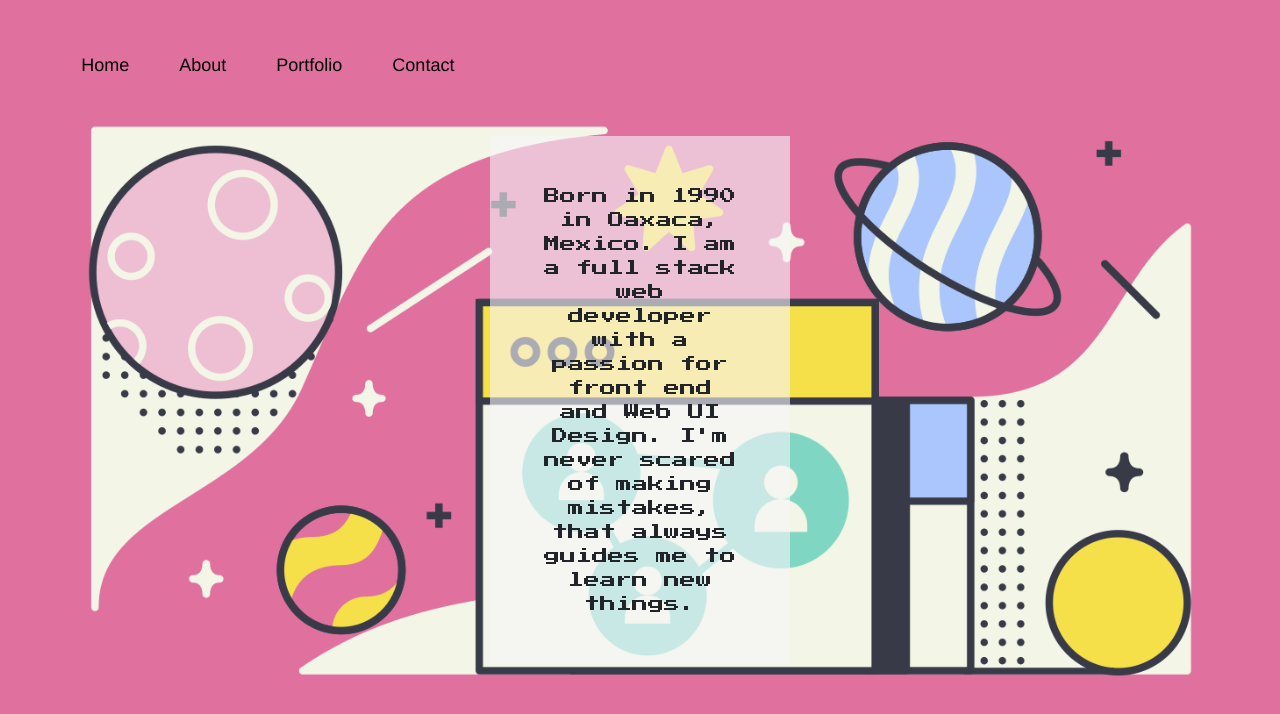
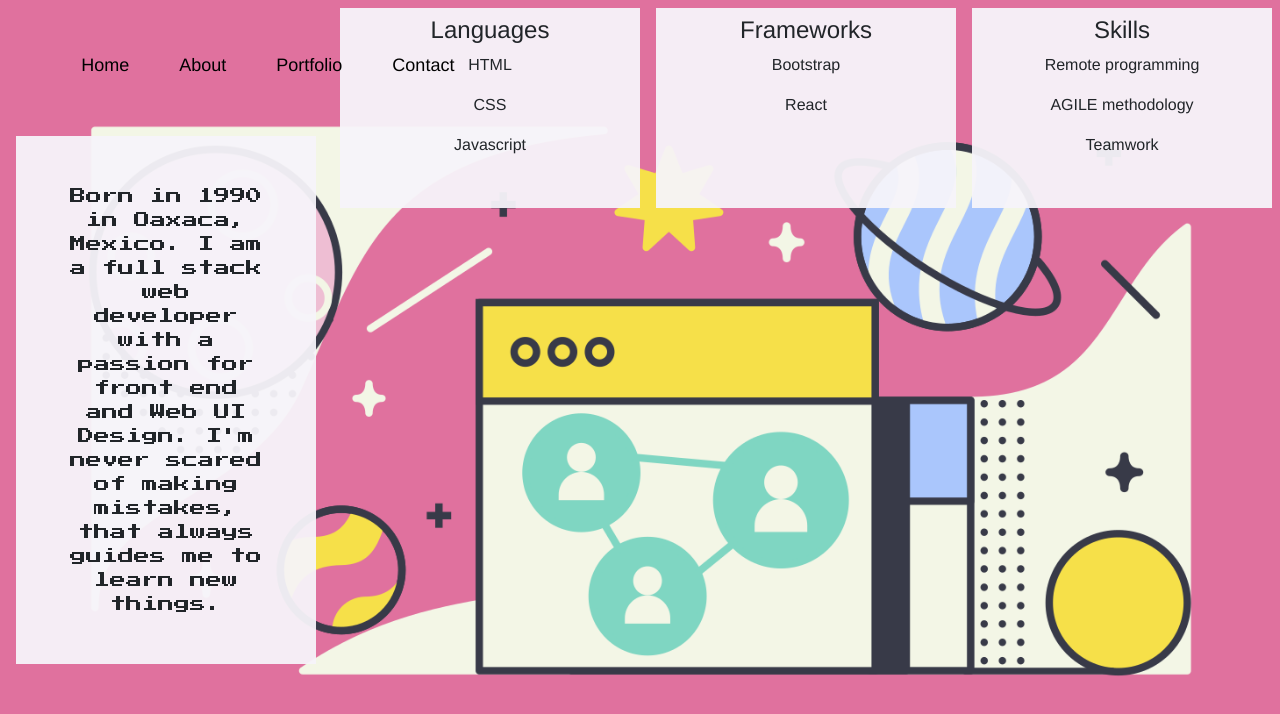
Before and after one commit to SunnySparks/portfolio-2, a React (Create React App) app: page /about in a window 1280 px wide. Shown: the top 714 px of the page. Built offline with nearby package versions, Linux system fonts and the light colour scheme; a web font is replaced by a local one.

Commit message:
Add style and background to the about elements

```diff
--- a/src/components/About.js
+++ b/src/components/About.js
@@ -6,6 +6,45 @@ const About = () => (
       <div className="middle my-auto mx-auto text-center p-5 gamer-font">
         Born in 1990 in Oaxaca, Mexico. I am a full stack web developer with a passion for front end and Web UI Design. I'm never scared of making mistakes, that always guides me to learn new things.
       </div>
+      <div className="about-cont m-2 p-2 text-center">
+        <h4>Languages</h4>
+        <ul className="text-center pl-0">
+          <li>
+            <p>HTML</p>
+          </li>
+          <li>
+            <p>CSS</p>
+          </li>
+          <li>
+            <p>Javascript</p>
+          </li>
+        </ul>
+      </div>
+      <div className="about-cont m-2 p-2">
+        <h4>Frameworks</h4>
+        <ul className="text-center pl-0">
+          <li>
+            <p>Bootstrap</p>
+          </li>
+          <li>
+            <p>React</p>
+          </li>
+        </ul>
+      </div>
+      <div className="about-cont m-2 p-2">
+        <h4>Skills</h4>
+        <ul className="text-center pl-0">
+          <li>
+            <p>Remote programming</p>
+          </li>
+          <li>
+            <p>AGILE methodology</p>
+          </li>
+          <li>
+            <p>Teamwork</p>
+          </li>
+        </ul>
+      </div>
     </div>
   </div>
 );
--- a/src/components/about.css
+++ b/src/components/about.css
@@ -2,6 +2,10 @@
 
 .gamer-font {
   font-family: 'Press Start 2P', cursive;
+}
+
+ul {
+  list-style-type: none;
 }
 
 .bg-img {
@@ -18,5 +22,11 @@
 
 .middle {
   max-width: 300px;
-  background: rgba(247, 245, 250, 0.605);
+  background: rgba(247, 245, 250, 0.947);
 }
+
+.about-cont {
+  max-height: 200px;
+  width: 300px;
+  background: rgba(247, 245, 250, 0.947);
+}
```
